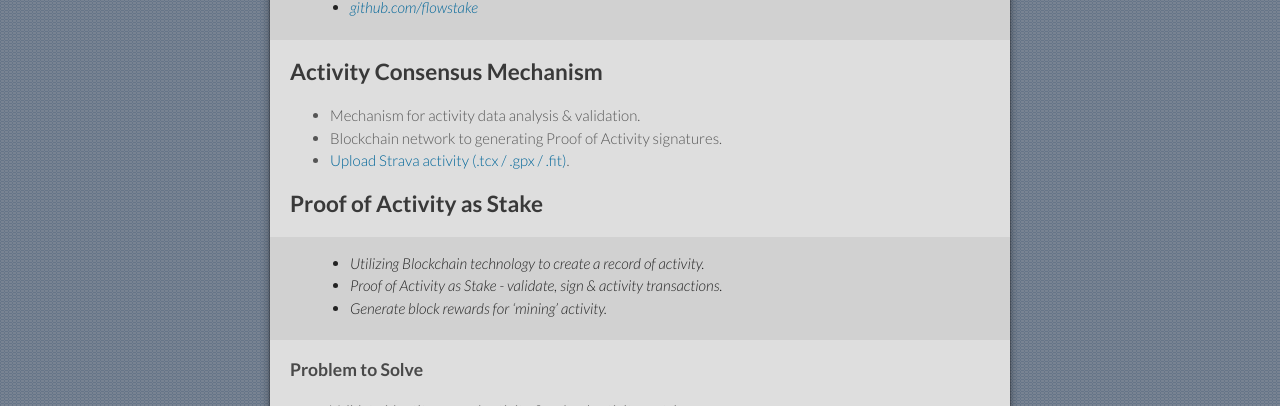
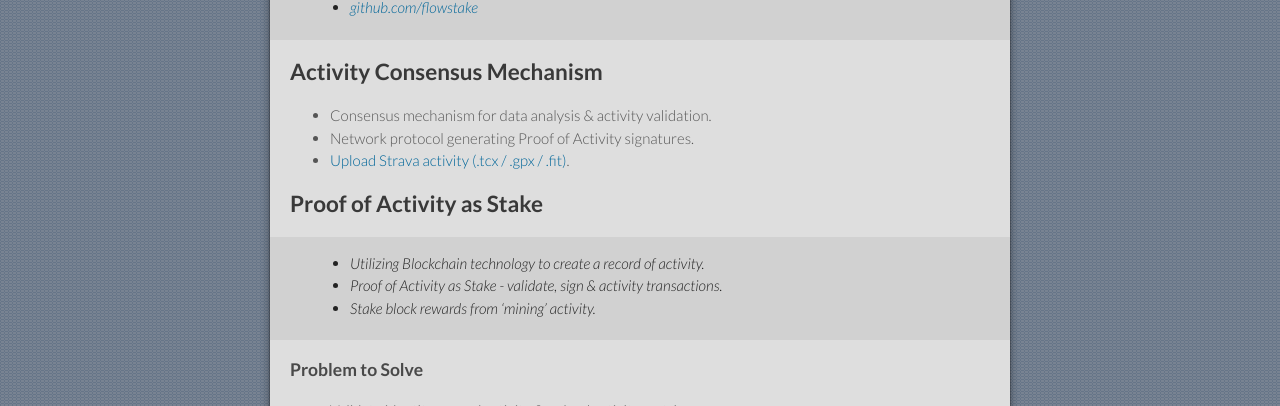
Before and after one commit to flowstake/flowstake.github.io, a Jekyll site: the page built from index.md, in a window 1280 px wide and 900 px high. Shown: the part 254-660 px from the top of the window. Built offline with Jekyll 4.4.1, drawn with Linux system fonts in a browser that asks for light colours; our own code applies the rules of GitHub Pages for plain Markdown files.

Commit message:
Update index.md

```diff
--- a/index.md
+++ b/index.md
@@ -10,8 +10,8 @@ layout: default
 
 ## Activity Consensus Mechanism
 
-- Mechanism for activity data analysis & validation.
-- Blockchain network to generating Proof of Activity signatures.
+- Consensus mechanism for data analysis & activity validation.
+- Network protocol generating Proof of Activity signatures.
 - [Upload Strava activity (.tcx / .gpx / .fit)](https://support.strava.com/hc/en-us/articles/223297187-How-to-get-your-Activities-to-Strava).
 
 
@@ -19,7 +19,7 @@ layout: default
 
 > - Utilizing Blockchain technology to create a record of activity.
 > - Proof of Activity as Stake - validate, sign & activity transactions.
-> - Generate block rewards for 'mining' activity.
+> - Stake block rewards from 'mining' activity.
 
 
 ### Problem to Solve
```
